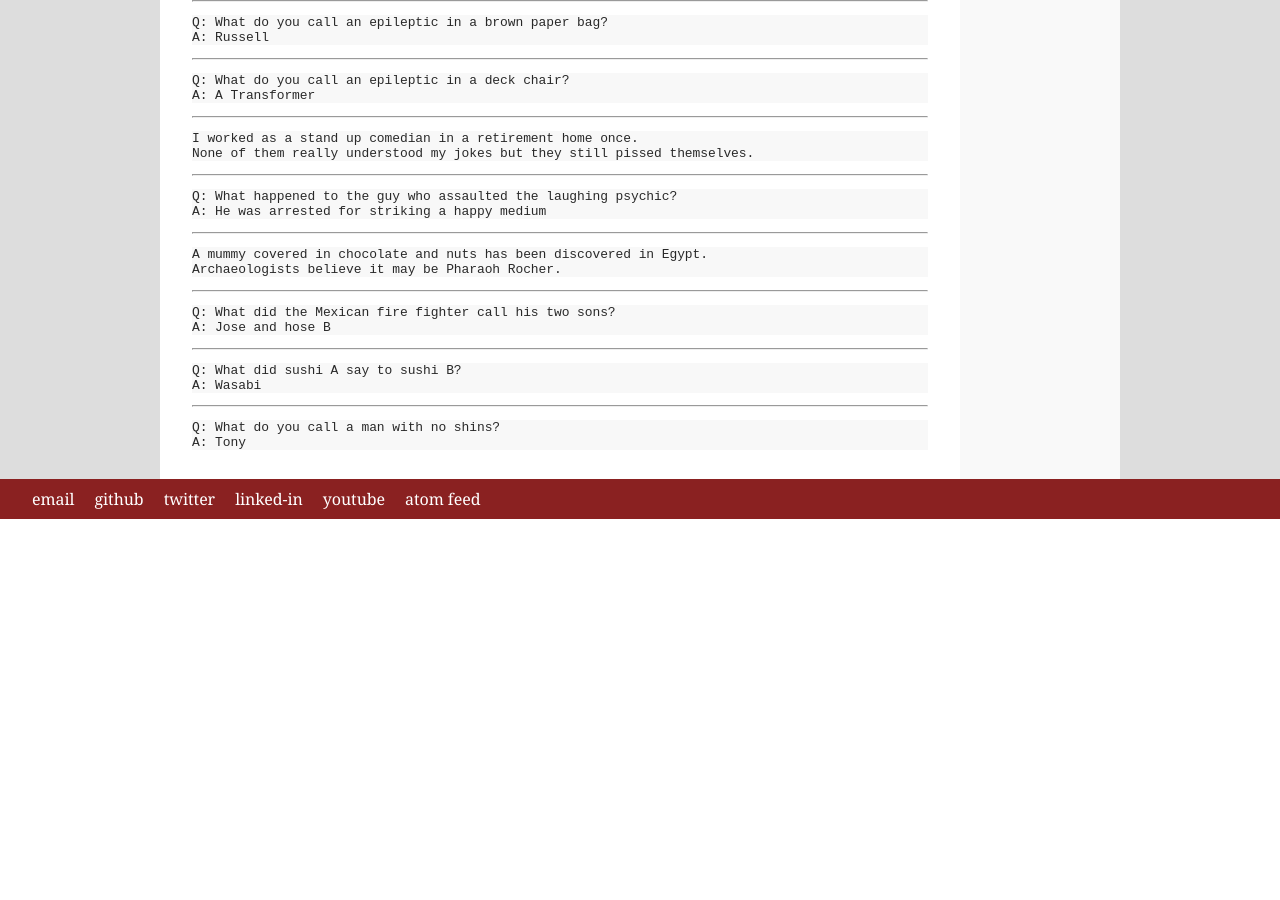
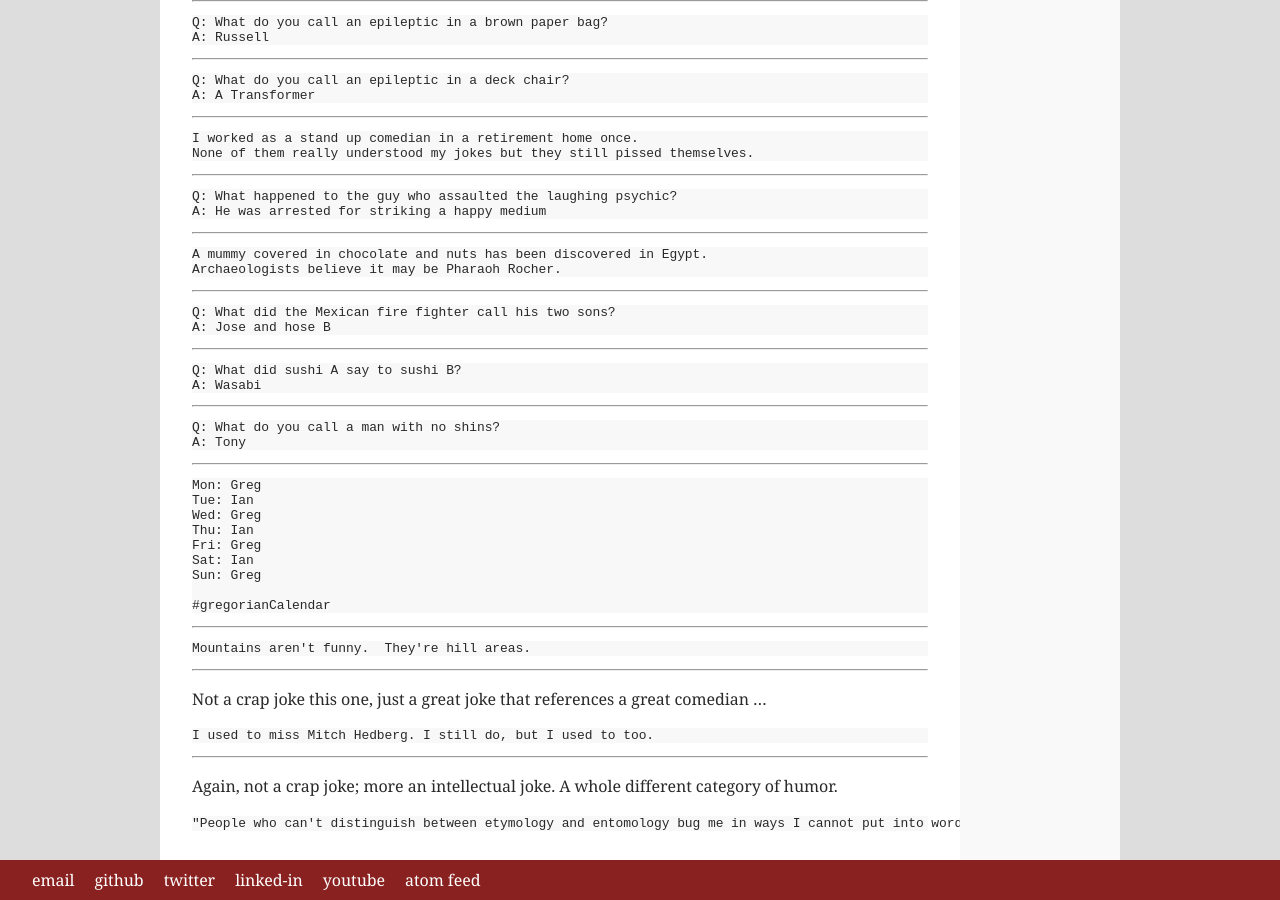
Before and after one commit to nalaseivad/captainginja.github.io, a Jekyll site: the page built from crap_jokes.md, in a window 1280 px wide and 900 px high, scrolled down 3778 px. Built offline with Jekyll 4.4.1, drawn with Linux system fonts in a browser that asks for light colours; before the commit the page ends 4297 px from its top, so only the background shows below that.

Commit message:
More crap jokes

````diff
--- a/crap_jokes.md
+++ b/crap_jokes.md
@@ -320,3 +320,39 @@ A: Wasabi
 Q: What do you call a man with no shins?
 A: Tony
 ```
+
+---
+
+``` text
+Mon: Greg
+Tue: Ian
+Wed: Greg
+Thu: Ian
+Fri: Greg
+Sat: Ian
+Sun: Greg
+
+#gregorianCalendar
+```
+
+---
+
+``` text
+Mountains aren't funny.  They're hill areas.
+```
+
+---
+
+Not a crap joke this one, just a great joke that references a great comedian ...
+
+``` text
+I used to miss Mitch Hedberg. I still do, but I used to too.﻿
+```
+
+---
+
+Again, not a crap joke; more an intellectual joke.  A whole different category of humor.
+
+``` text
+"People who can't distinguish between etymology and entomology bug me in ways I cannot put into words."
+```
````
